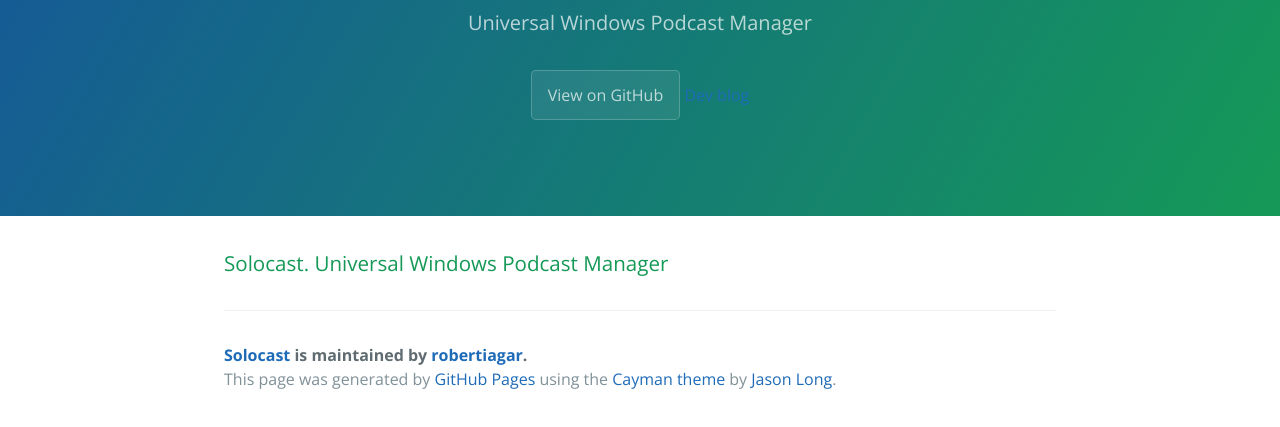
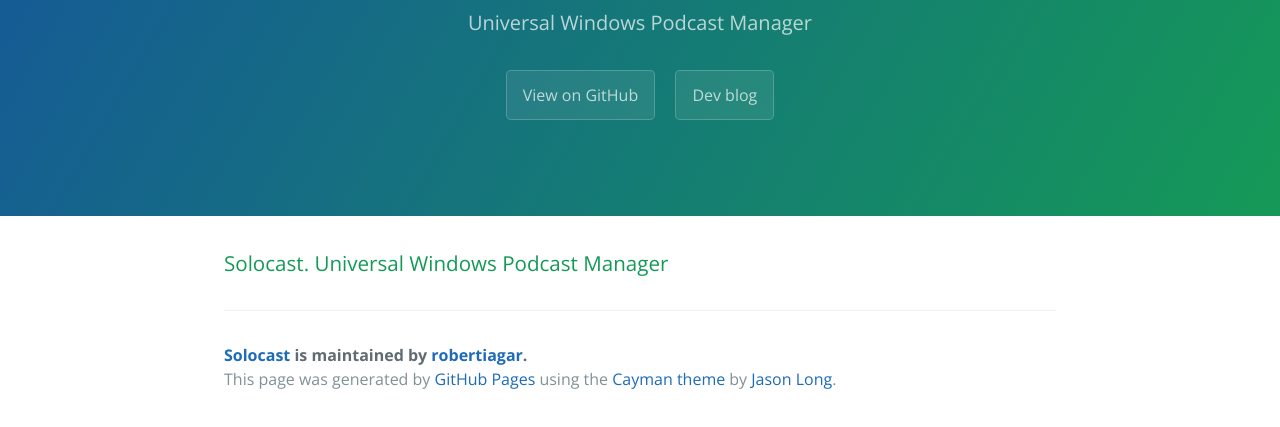
Before and after one commit to Solocast/solocast-web, a plain HTML site: page index.html in a window 1280 px wide. Shown: the part 167-594 px from the top of the page. Drawn offline with nearby package versions, Linux system fonts and the light colour scheme.

Commit message:
Update index.html

```diff
--- a/index.html
+++ b/index.html
@@ -14,7 +14,7 @@
       <h1 class="project-name">Solocast</h1>
       <h2 class="project-tagline">Universal Windows Podcast Manager</h2>
       <a href="https://github.com/robertiagar/solocast" class="btn">View on GitHub</a>
-      <a href="/blog">Dev blog</a>
+      <a href="/blog" class="btn">Dev blog</a>
     </section>
 
     <section class="main-content">
```
